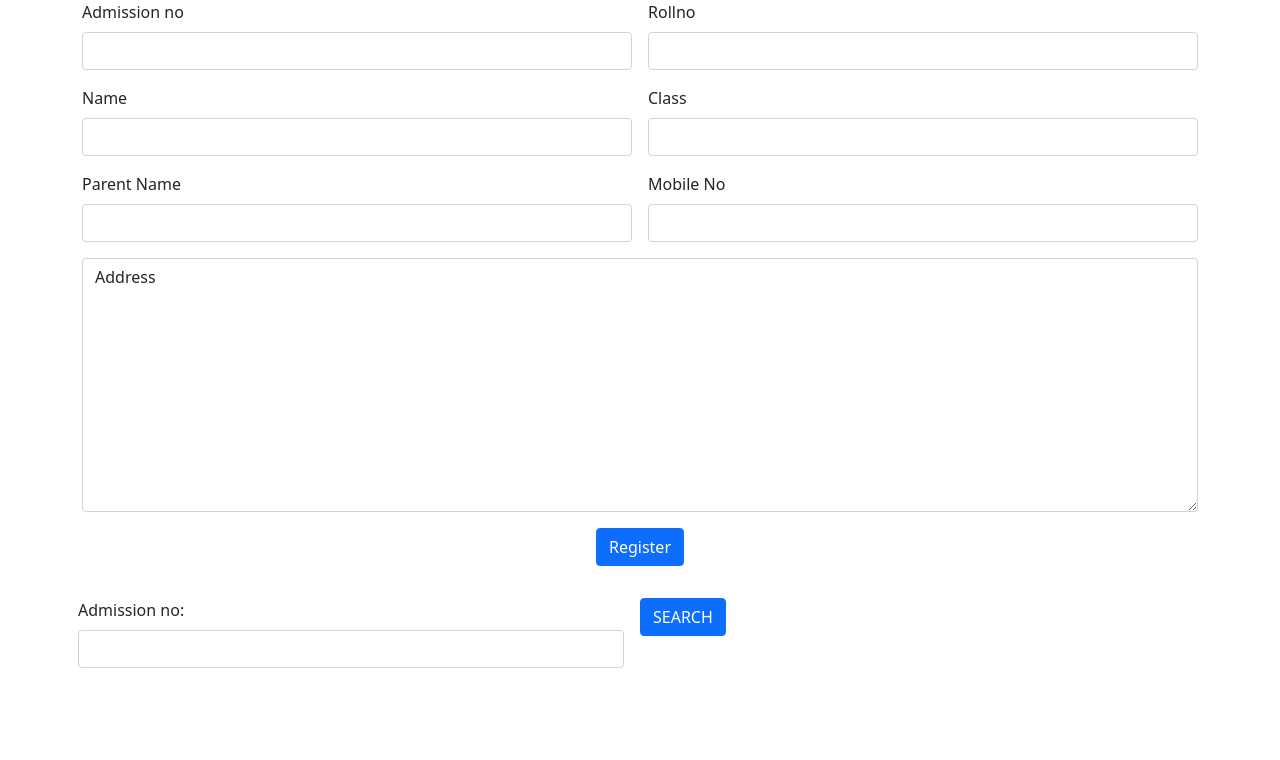
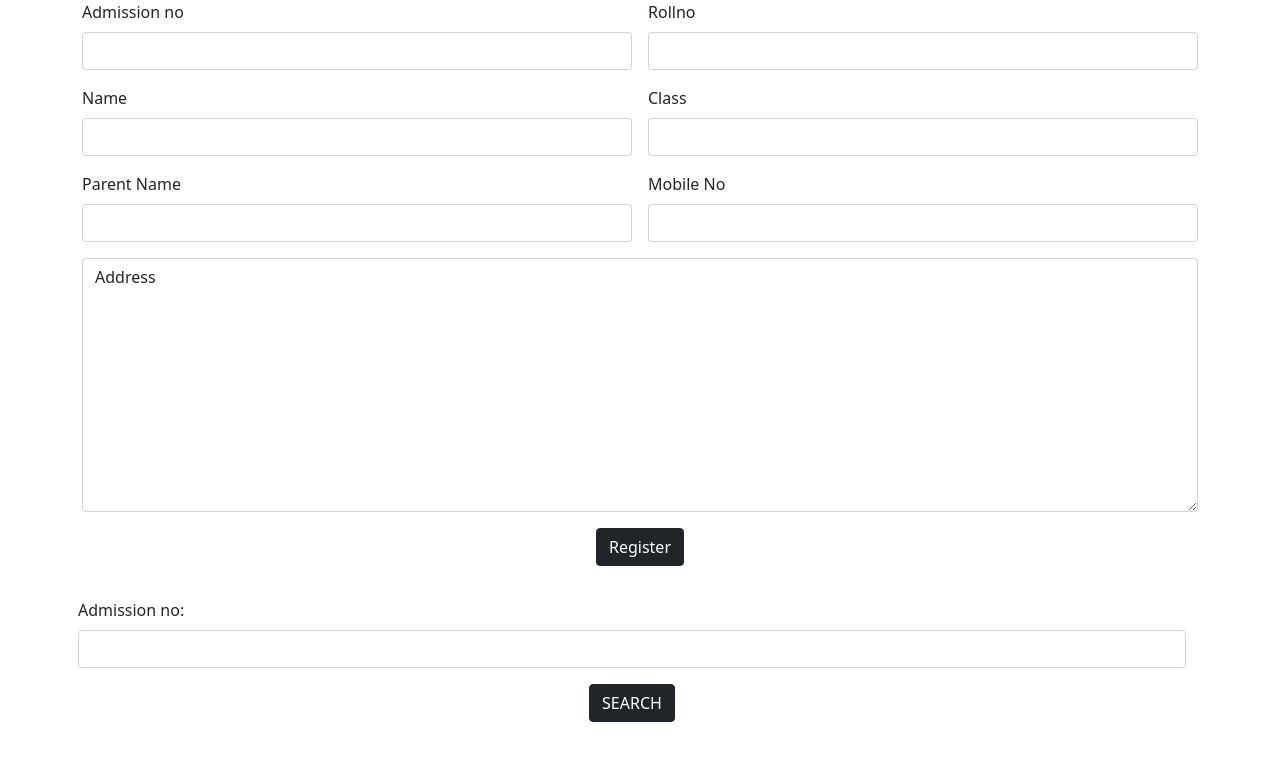
Before and after one commit to divya1viswanath/SchoolReactapp, a React (Create React App) app: page / in a window 1280 px wide. Shown: the top 760 px of the page. Built offline with nearby package versions, Linux system fonts and the light colour scheme.

Commit message:
searh student

```diff
--- a/src/component/Addevent.js
+++ b/src/component/Addevent.js
@@ -55,7 +55,7 @@ const Addevent = () => {
 
                     </div>
                     <center><div className="col col-12 col-sm-6 col-md-6 col-lg-6 col-xl-6 col-xxl-6">
-                        <button onClick={subData} className="btn btn-primary">Register</button>
+                        <button onClick={subData} className="btn btn-dark">Register</button>
                     </div> </center>
 
                 </div>
--- a/src/component/Searchstudent.js
+++ b/src/component/Searchstudent.js
@@ -12,13 +12,13 @@ const Searchstudent = () => {
         <div class="container">
             <div class="row">
                 <div class="row g-3">
-                    <div className="col col-12 col-sm-6 col-md-6 col-lg-6 col-xl-6 col-xxl-6">
+                    <div className="col col-12 col-sm-12 col-md-12 col-lg-12 col-xl-12 col-xxl-12">
                         <label for="" className="form-label">Admission no:</label>
                         <input onChange={(a) => { setAdmission(a.target.value)}} type="text" className="form-control"/>
                     </div>
-                    <div className="col col-12 col-sm-6 col-md-6 col-lg-6 col-xl-6 col-xxl-6">
-                        <button onClick={subData} className="btn btn-primary">SEARCH</button>
-                    </div>
+                    <center><div className="col col-12 col-sm-6 col-md-6 col-lg-6 col-xl-6 col-xxl-6">
+                        <button onClick={subData} className="btn btn-dark">SEARCH</button>
+                    </div></center>
                 </div>
             </div>
         </div>
```
